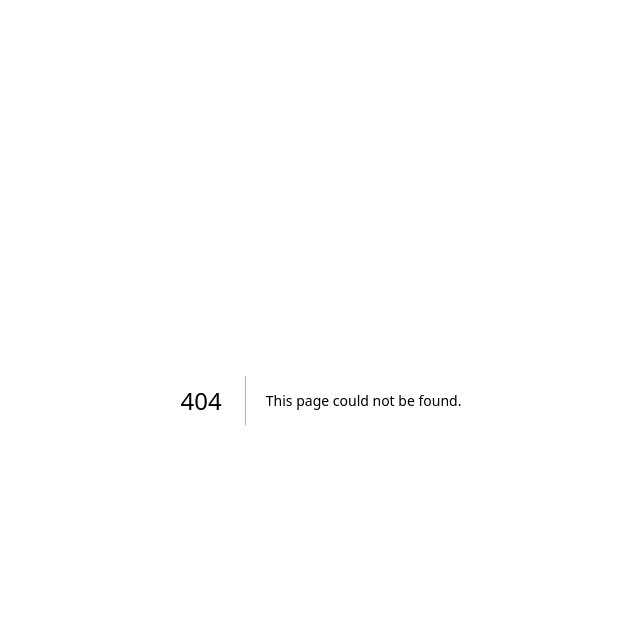
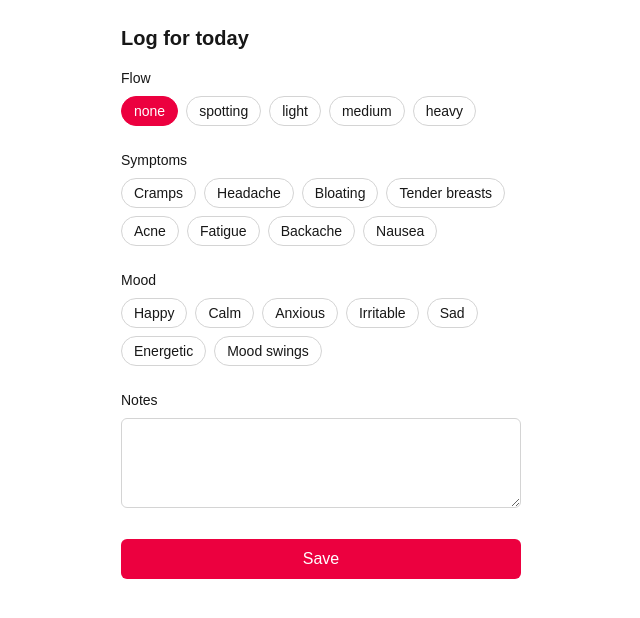
Before and after one commit to deepakpk-dev/lumen, a Next.js app: page /log in a window 1280 px wide. Before the commit this address had no page. Shown: the top 618 px of the page, without its empty margins (319-959 px from the left). Built offline with nearby package versions, Linux system fonts and the light colour scheme.

Commit message:
feat(ui): daily logging for flow, symptoms, mood, notes

```diff
--- /dev/null
+++ b/app/log/page.tsx
@@ -0,0 +1,13 @@
+'use client';
+
+import { DailyLogForm } from '@/src/components/DailyLogForm';
+import { todayISO } from '@/src/domain/dates';
+
+export default function LogPage() {
+  return (
+    <main className="mx-auto max-w-md space-y-4 p-6">
+      <h1 className="text-xl font-semibold">Log for today</h1>
+      <DailyLogForm date={todayISO()} />
+    </main>
+  );
+}
--- /dev/null
+++ b/src/components/DailyLogForm.tsx
@@ -0,0 +1,130 @@
+'use client';
+
+import { useEffect, useState } from 'react';
+import type { FlowIntensity, ISODate } from '@/src/domain/types';
+import { useHealthData } from '@/src/state/useHealthData';
+import {
+  FLOW_OPTIONS,
+  MOOD_OPTIONS,
+  SYMPTOM_OPTIONS,
+} from '@/src/domain/log-options';
+
+function Chip({
+  label,
+  active,
+  onClick,
+}: {
+  label: string;
+  active: boolean;
+  onClick: () => void;
+}) {
+  return (
+    <button
+      type="button"
+      aria-pressed={active}
+      onClick={onClick}
+      className={`rounded-full border px-3 py-1 text-sm ${
+        active ? 'border-rose-600 bg-rose-600 text-white' : 'border-neutral-300'
+      }`}
+    >
+      {label}
+    </button>
+  );
+}
+
+export function DailyLogForm({ date }: { date: ISODate }) {
+  const { dailyLogs, saveLog, startPeriod, cycles } = useHealthData();
+  const existing = dailyLogs.find((l) => l.date === date);
+
+  const [flow, setFlow] = useState<FlowIntensity>('none');
+  const [symptoms, setSymptoms] = useState<string[]>([]);
+  const [moods, setMoods] = useState<string[]>([]);
+  const [notes, setNotes] = useState('');
+  const [saved, setSaved] = useState(false);
+
+  useEffect(() => {
+    if (existing) {
+      setFlow(existing.flow ?? 'none');
+      setSymptoms(existing.symptoms);
+      setMoods(existing.moods);
+      setNotes(existing.notes ?? '');
+    }
+  }, [existing]);
+
+  function toggle(list: string[], value: string): string[] {
+    return list.includes(value)
+      ? list.filter((v) => v !== value)
+      : [...list, value];
+  }
+
+  async function handleSave() {
+    await saveLog({ date, flow, symptoms, moods, notes: notes || undefined });
+    const hasFlow = flow !== 'none';
+    const cycleExists = cycles.some((c) => c.startDate === date);
+    if (hasFlow && !cycleExists) await startPeriod(date);
+    setSaved(true);
+  }
+
+  return (
+    <div className="space-y-6">
+      <section>
+        <h2 className="mb-2 text-sm font-medium">Flow</h2>
+        <div className="flex flex-wrap gap-2">
+          {FLOW_OPTIONS.map((f) => (
+            <Chip key={f} label={f} active={flow === f} onClick={() => setFlow(f)} />
+          ))}
+        </div>
+      </section>
+
+      <section>
+        <h2 className="mb-2 text-sm font-medium">Symptoms</h2>
+        <div className="flex flex-wrap gap-2">
+          {SYMPTOM_OPTIONS.map((s) => (
+            <Chip
+              key={s}
+              label={s}
+              active={symptoms.includes(s)}
+              onClick={() => setSymptoms((prev) => toggle(prev, s))}
+            />
+          ))}
+        </div>
+      </section>
+
+      <section>
+        <h2 className="mb-2 text-sm font-medium">Mood</h2>
+        <div className="flex flex-wrap gap-2">
+          {MOOD_OPTIONS.map((m) => (
+            <Chip
+              key={m}
+              label={m}
+              active={moods.includes(m)}
+              onClick={() => setMoods((prev) => toggle(prev, m))}
+            />
+          ))}
+        </div>
+      </section>
+
+      <section>
+        <label htmlFor="notes" className="mb-2 block text-sm font-medium">
+          Notes
+        </label>
+        <textarea
+          id="notes"
+          value={notes}
+          onChange={(e) => setNotes(e.target.value)}
+          className="w-full rounded-md border border-neutral-300 p-2"
+          rows={3}
+        />
+      </section>
+
+      <button
+        type="button"
+        onClick={handleSave}
+        className="w-full rounded-md bg-rose-600 px-4 py-2 font-medium text-white"
+      >
+        Save
+      </button>
+      {saved && <p className="text-center text-sm text-green-700">Saved</p>}
+    </div>
+  );
+}
--- /dev/null
+++ b/src/domain/log-options.ts
@@ -0,0 +1,30 @@
+import type { FlowIntensity } from './types';
+
+export const FLOW_OPTIONS: FlowIntensity[] = [
+  'none',
+  'spotting',
+  'light',
+  'medium',
+  'heavy',
+];
+
+export const SYMPTOM_OPTIONS: string[] = [
+  'Cramps',
+  'Headache',
+  'Bloating',
+  'Tender breasts',
+  'Acne',
+  'Fatigue',
+  'Backache',
+  'Nausea',
+];
+
+export const MOOD_OPTIONS: string[] = [
+  'Happy',
+  'Calm',
+  'Anxious',
+  'Irritable',
+  'Sad',
+  'Energetic',
+  'Mood swings',
+];
```
Also changed, not shown: 1 other file (tests, documents, lock files or other folders).
